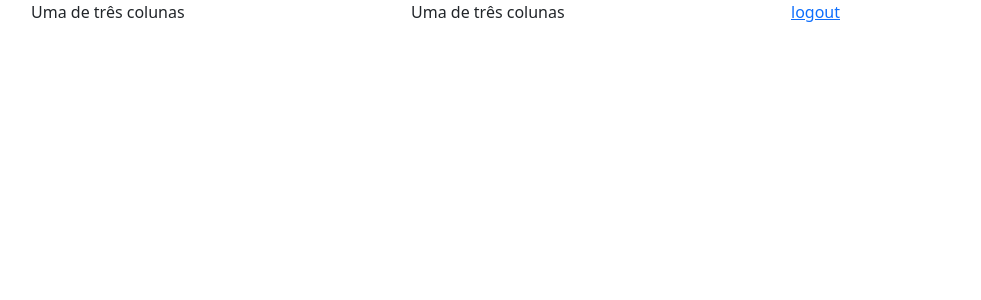
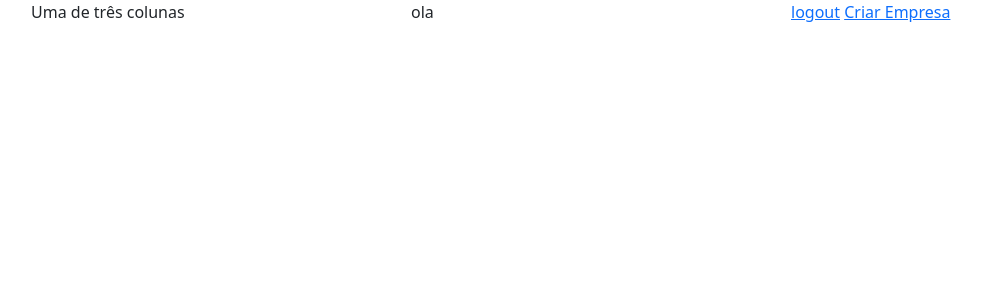
Before and after one commit to TMUSSOLINI/RH, a Django app: page / in a window 1280 px wide. Shown: the top 300 px of the page, without its empty margins (51-1032 px from the left). Run offline with Django 4.2, Linux system fonts and the light colour scheme; the visitor is signed in with stand-in values (Sample User, id 1); data that the repository does not hold is empty; some libraries are stand-ins or nearby versions.

Commit message:
CRUD de empresas

```diff
--- a/core/templates/core/index.html
+++ b/core/templates/core/index.html
@@ -6,10 +6,15 @@
           Uma de três colunas
         </div>
         <div class="col-sm">
-          Uma de três colunas
+          ola {{ usuario.funcionario.nome }}
         </div>
         <div class="col-sm">
             <a href="{% url 'logout' %}">logout</a>
+            {% if usuario.funcionario.empresa %}
+                <a href="{% url 'edit_empresa' usuario.funcionario.empresa.id %}">Editar Empresa</a>
+            {% else %}
+                <a href="{% url 'create_empresa' %}">Criar Empresa</a>
+            {% endif %}
         </div>
     </div>
 {% endblock %}
--- a/core/views.py
+++ b/core/views.py
@@ -1,6 +1,10 @@
 from django.shortcuts import render
 from django.contrib.auth.decorators import login_required
+from funcionarios.models import Funcionario
+
 
 @login_required()
 def home(request):
-    return render(request, 'core/index.html')
+    data = {}
+    data['usuario'] = request.user
+    return render(request, 'core/index.html', data)
--- a/empresas/models.py
+++ b/empresas/models.py
@@ -1,4 +1,5 @@
 from django.db import models
+from django.urls import reverse
 
 
 class Empresas(models.Model):
@@ -7,3 +8,6 @@
 
     def __str__(self):
         return self.nome
+
+    def get_absolute_url(self):
+        return reverse('home')
--- /dev/null
+++ b/empresas/urls.py
@@ -0,0 +1,8 @@
+from django.urls import path
+from .views import EmpresaCreate, EmpresaEdit
+
+urlpatterns = [
+    path('novo', EmpresaCreate.as_view(), name='create_empresa'),
+    path('editar/<int:pk>/',
+         EmpresaEdit.as_view(), name='edit_empresa'),
+]
--- a/funcionarios/models.py
+++ b/funcionarios/models.py
@@ -8,7 +8,7 @@
     nome = models.CharField(max_length=100)
     user = models.OneToOneField(User, on_delete=models.PROTECT)
     departamentos = models.ManyToManyField(Departamentos)
-    empresa = models.ForeignKey(Empresas, on_delete=models.PROTECT)
+    empresa = models.ForeignKey(Empresas, on_delete=models.PROTECT, null=True, blank=True)
 
     def __str__(self):
         return self.nome
--- a/gestao_rh/urls.py
+++ b/gestao_rh/urls.py
@@ -1,10 +1,10 @@
 from django.contrib import admin
 from django.urls import path, include
-from django.contrib.auth import views as auth_views
 
 urlpatterns = [
     path('admin/', admin.site.urls),
     path('', include('core.urls')),
     path('funcionarios/', include('funcionarios.urls')),
+    path('empresas/', include('empresas.urls')),
     path('accounts/', include('django.contrib.auth.urls')),
 ]
```
Also changed, not shown: empresas/templates/empresas/empresas_form.html (added, +9 -0 lines), empresas/views.py (+18 -1 lines), funcionarios/migrations/0004_alter_funcionario_empresa.py (added).
